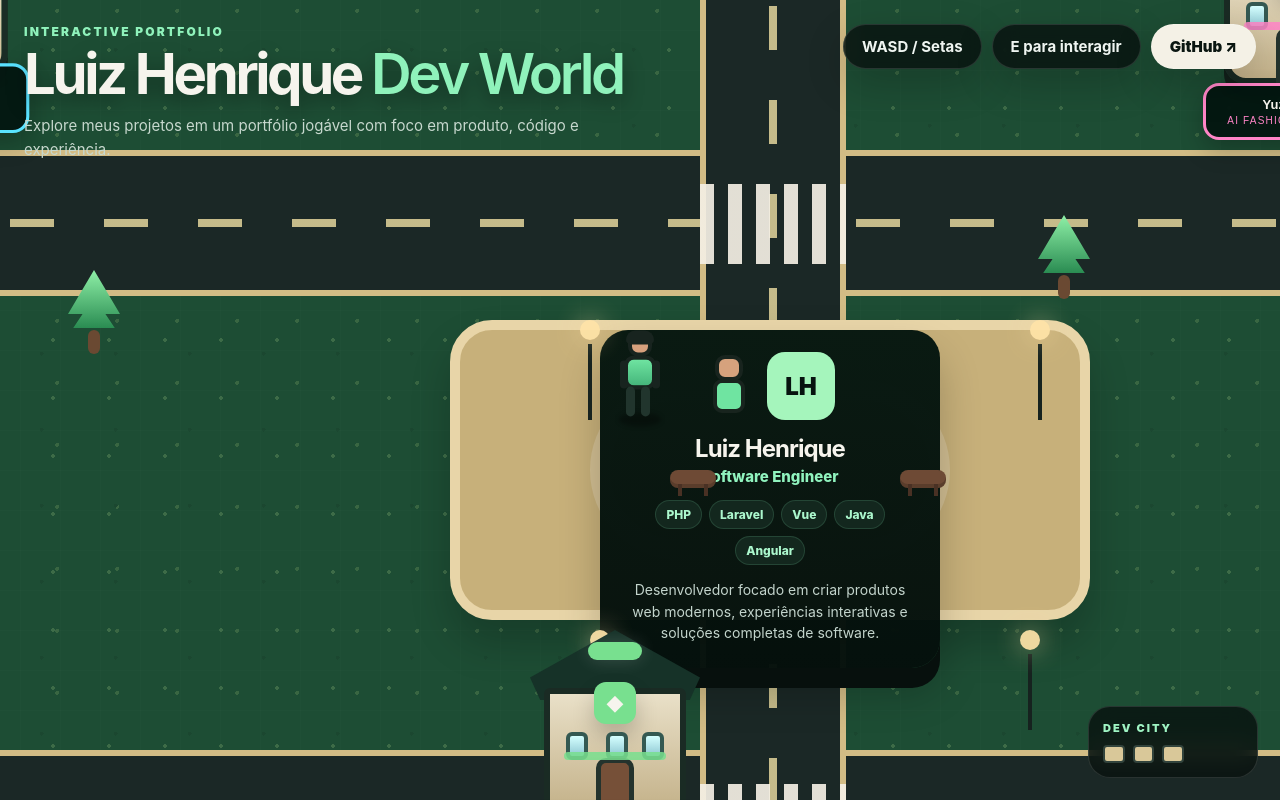
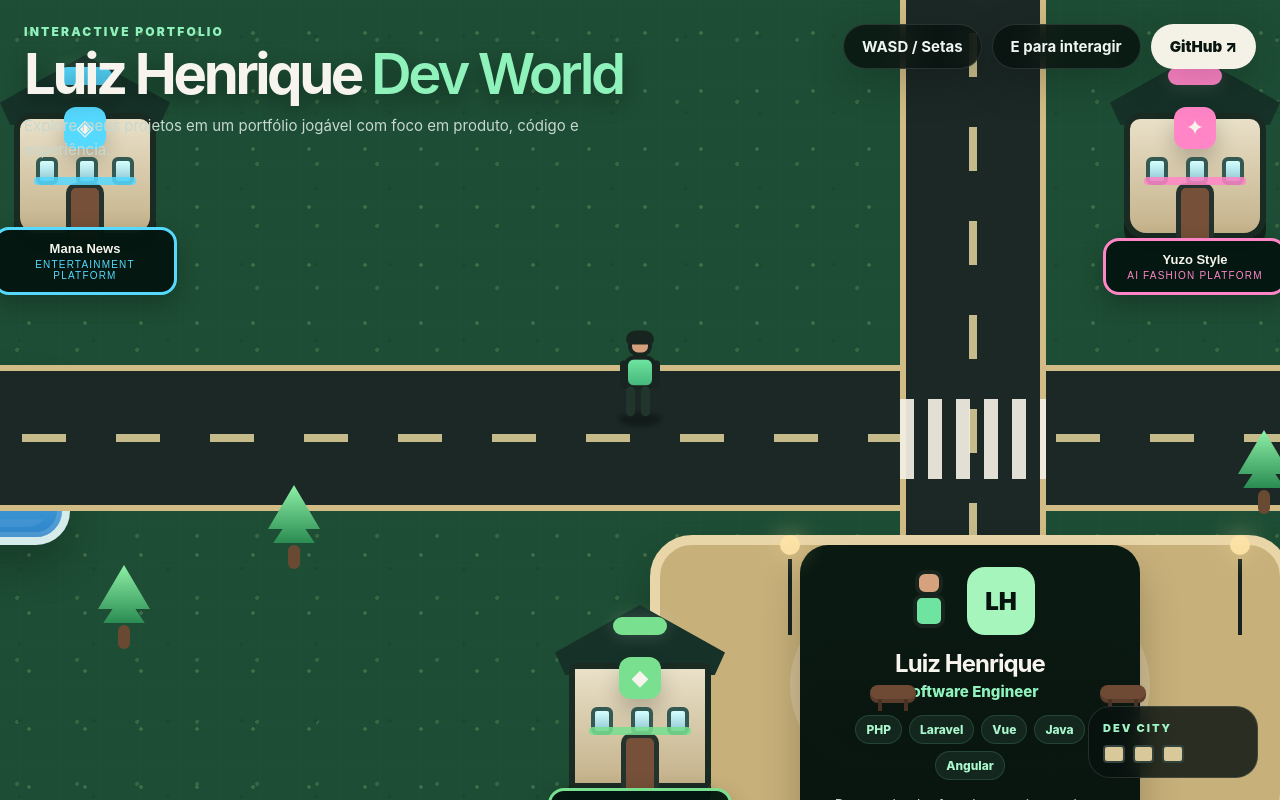
Before and after one commit to LuizBuenoSilva/Portifolio, an Angular app: page / in a window 1280 px wide. Built offline with nearby package versions, Linux system fonts and the light colour scheme.

Commit message:
refactor: rebalance flagship project map layout

```diff
--- a/src/app/app.component.ts
+++ b/src/app/app.component.ts
@@ -29,8 +29,8 @@ interface PortfolioProject {
 export class AppComponent implements AfterViewInit, OnDestroy {
   readonly title = 'Luiz Henrique Dev World';
   readonly role = 'Software Engineer';
-  readonly worldWidth = 2200;
-  readonly worldHeight = 1400;
+  readonly worldWidth = 1800;
+  readonly worldHeight = 1100;
   readonly stack = ['PHP', 'Laravel', 'Vue', 'Java', 'Angular'];
 
   readonly projects: PortfolioProject[] = [
@@ -39,8 +39,8 @@ export class AppComponent implements AfterViewInit, OnDestroy {
       liveUrl: 'https://mananews.com.br/',
       description: 'Portal de entretenimento e cultura geek com conteúdo sobre games, séries, filmes e livros, pensado como um produto editorial completo.',
       technologies: ['Web', 'CMS', 'SEO', 'Frontend', 'Backend'],
-      x: 300,
-      y: 270,
+      x: 250,
+      y: 210,
       icon: '◈',
       district: 'Media District',
       tagline: 'Entertainment Platform',
@@ -52,8 +52,8 @@ export class AppComponent implements AfterViewInit, OnDestroy {
       liveUrl: 'https://yuzostyle.com/',
       description: 'Produto de moda com inteligência artificial para montar looks, criar conceitos visuais e visualizar combinações em avatar 3D.',
       technologies: ['AI', 'Fashion Tech', '3D', 'Web', 'Product'],
-      x: 1660,
-      y: 270,
+      x: 1360,
+      y: 210,
       icon: '✦',
       district: 'AI District',
       tagline: 'AI Fashion Platform',
@@ -65,8 +65,8 @@ export class AppComponent implements AfterViewInit, OnDestroy {
       repository: 'minecraft',
       description: 'Servidor Minecraft configurado e versionado como projeto técnico, reunindo Java, infraestrutura, Docker e administração de servidor.',
       technologies: ['Java', 'Docker', 'Server', 'Infrastructure'],
-      x: 980,
-      y: 1000,
+      x: 805,
+      y: 760,
       icon: '◆',
       district: 'Java District',
       tagline: 'Game Server',
@@ -75,7 +75,7 @@ export class AppComponent implements AfterViewInit, OnDestroy {
     }
   ];
 
-  player = { x: 1100, y: 770 };
+  player = { x: 900, y: 555 };
   facing: Facing = 'down';
   isMoving = false;
   selectedProject: PortfolioProject | null = null;
```
